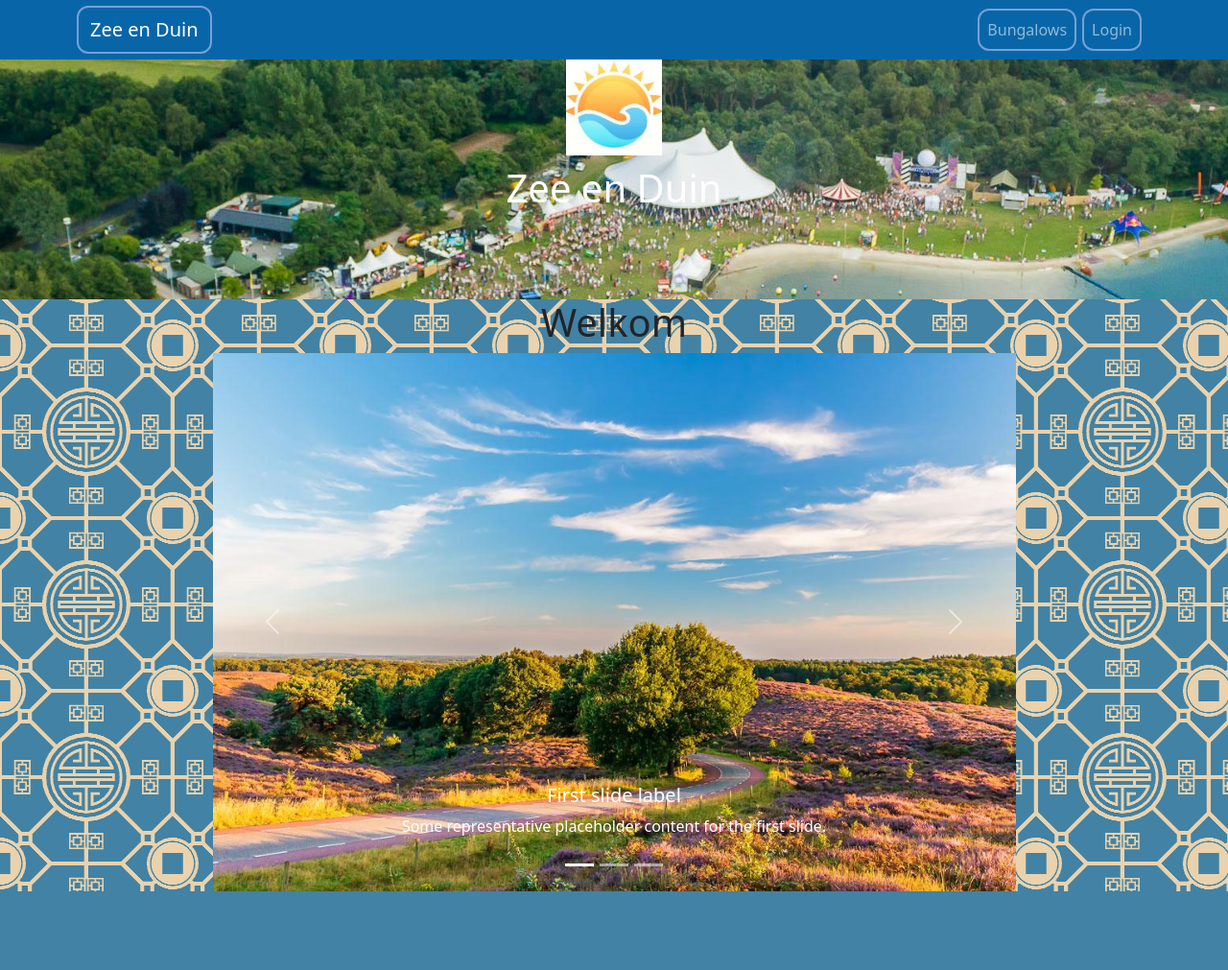
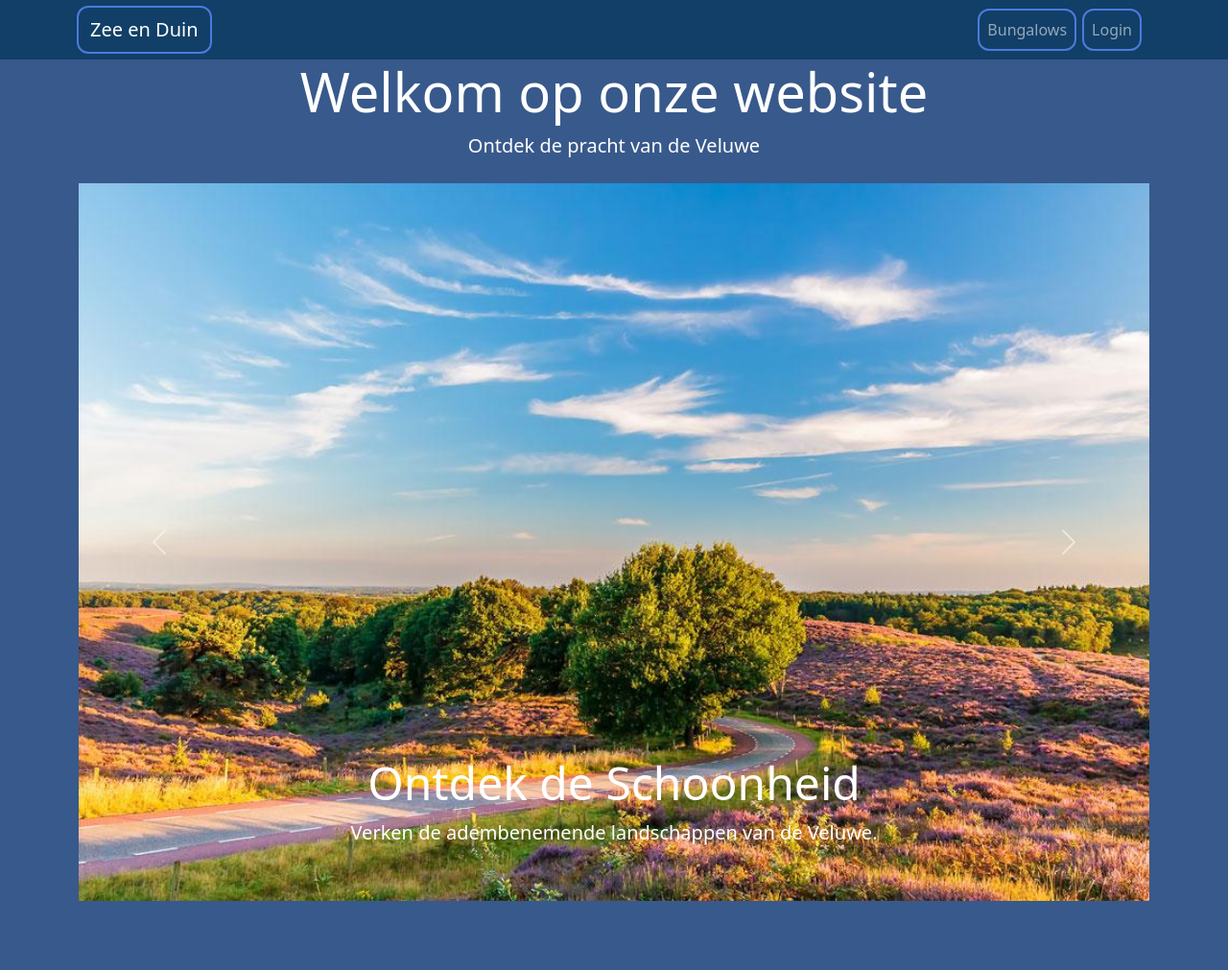
Before and after one commit to Reinder15/project_webtech, a Flask app: page / in a window 1280 px wide. Shown: the whole page at 96% size. Before the commit the page ends 929 px from the top, so only its background shows below. Run offline with Flask 3, Linux system fonts and the light colour scheme.

Commit message:
Achtergronden enz

```diff
--- a/website/static/stylesheet.css
+++ b/website/static/stylesheet.css
@@ -1,5 +1,5 @@
 .nav-link {
-    outline: 2px solid rgb(118, 160, 215);
+    outline: 2px solid rgb(76, 122, 221);
     border-radius: 10px;
     padding: 8px 12px;
 }
@@ -20,3 +20,7 @@
     color: #ffffff;  /* Tekstkleur aanpassen naar jouw wens */
     margin-top: 10px;  /* Ruimte boven de tekst */
 }
+
+.blockquote-footer {
+    color: white;
+}
--- a/website/templates/base.html
+++ b/website/templates/base.html
@@ -16,10 +16,15 @@
     crossorigin="anonymous"
   />
   <link rel="stylesheet" href="{{ url_for('static', filename='stylesheet.css') }}">
+  <style>
+    body {
+            background-color: #38598b; /* Dark background color */
+            color: #fff; /* Light text color, adjust as needed */
+        }
+  </style>
   </head>
-  <body style="background-image: url('{{ url_for('static', filename='images/pattern.png') }}')">
-
-<nav class="navbar navbar-expand-lg navbar-dark" style="background-color: #0866a8;">
+  <body>
+<nav class="navbar navbar-expand-lg navbar-dark" style="background-color: #113f67;">
     <div class="container">
         <a class="navbar-brand nav-link" href="/">Zee en Duin</a>
         <button class="navbar-toggler" type="button" data-bs-toggle="collapse" data-bs-target="#navbarNav" aria-controls="navbarNav" aria-expanded="false" aria-label="Toggle navigation">
@@ -53,17 +58,6 @@
         </div>
     </div>
 </nav>
-
-{% if request.endpoint in ['views.home'] %}
-<div class="jumbotron jumbotron-fluid text-center" style="background-image: url('{{ url_for('static', filename='images/' + 'jumbotron.jpg') }}');">
-  <div class="container">
-      <img src="{{ url_for('static', filename='images/' + 'logo.jpg') }}" alt="Logo" class="logo">
-      <h1 class="banner-text">Zee en Duin</h1>
-  </div>
-</div>
-    {% endif %}
-
-
     {% with messages = get_flashed_messages(with_categories=true) %}
     {% if messages %}
       {% for category, message in messages %}
--- a/website/templates/bungalows.html
+++ b/website/templates/bungalows.html
@@ -7,7 +7,7 @@
   </head>
   <body>
     <figure class="text-center">
-      <blockquote class="blockquote">
+      <blockquote class="blockquote text-white">
         <h1>Beschikbare bungalows</h1>
       </blockquote>
       <figcaption class="blockquote-footer">
--- a/website/templates/home.html
+++ b/website/templates/home.html
@@ -3,52 +3,52 @@
 {% block title %}Home2{% endblock %}
 
 {% block content %}
+  <div class="container">
+      <h1 class="display-4 text-center text-white">Welkom op onze website</h1>
+      <p class="lead text-center text-white">Ontdek de pracht van de Veluwe</p>
+    </div>
+  </div>
 
-<html lang="en">
-  <head>
-    <meta charset="UTF-8" />
-    <meta name="viewport" content="width=device-width, initial-scale=1.0" />
-    <title>Home2</title>
-  </head>
-<body>
-<h1 class="text-center">Welkom</h1>
-        <div id="carouselExampleCaptions" class="carousel slide w-75 h-75 mx-auto">
-            <div class="carousel-indicators">
-              <button type="button" data-bs-target="#carouselExampleCaptions" data-bs-slide-to="0" class="active" aria-current="true" aria-label="Slide 1"></button>
-              <button type="button" data-bs-target="#carouselExampleCaptions" data-bs-slide-to="1" aria-label="Slide 2"></button>
-              <button type="button" data-bs-target="#carouselExampleCaptions" data-bs-slide-to="2" aria-label="Slide 3"></button>
-            </div>
+  <div class="container">
+    <div class="row mt-4">
+      <div class="col-12">
+        <div id="carouselExampleCaptions" class="carousel slide" data-bs-ride="carousel">
           <div class="carousel-inner">
             <div class="carousel-item active">
-                <img src="{{ url_for('static', filename='images/'+ 'veluwe1.jpg') }}"class="d-block w-100" alt="...">
+              <img src="{{ url_for('static', filename='images/veluwe1.jpg') }}" class="d-block w-100" alt="...">
               <div class="carousel-caption d-none d-md-block">
-                  <h5>First slide label</h5>
-                  <p>Some representative placeholder content for the first slide.</p>
+                <h5 class="display-5">Ontdek de Schoonheid</h5>
+                <p class="lead">Verken de adembenemende landschappen van de Veluwe.</p>
               </div>
             </div>
         <div class="carousel-item">
-                <img src="{{ url_for('static', filename='images/'+ 'veluwe2.jpg') }}" class="d-block w-100" alt="...">
+          <img src="{{ url_for('static', filename='images/veluwe2.jpg') }}" class="d-block w-100" alt="...">
           <div class="carousel-caption d-none d-md-block">
-                  <h5>Second slide label</h5>
-                  <p>Some representative placeholder content for the second slide.</p>
+            <h5 class="display-5">Paradijs van de Natuur</h5>
+            <p class="lead">Dompel jezelf onder in de natuurlijke wonderen van de Veluwe.</p>
           </div>
         </div>
         <div class="carousel-item">
-                <img src="{{ url_for('static', filename='images/'+ 'veluwe3.jpg') }}" class="d-block w-100" alt="...">
+          <img src="{{ url_for('static', filename='images/veluwe3.jpg') }}" class="d-block w-100" alt="...">
           <div class="carousel-caption d-none d-md-block">
-                  <h5>Third slide label</h5>
-                  <p>Some representative placeholder content for the third slide.</p>
+            <h5 class="display-5">Ervaar Rust</h5>
+            <p class="lead">Ontsnap aan de drukte en vind vrede in de Veluwe.</p>
           </div>
         </div>
       </div>
       <button class="carousel-control-prev" type="button" data-bs-target="#carouselExampleCaptions" data-bs-slide="prev">
         <span class="carousel-control-prev-icon" aria-hidden="true"></span>
-              <span class="visually-hidden">Previous</span>
+        <span class="visually-hidden">Vorige</span>
       </button>
       <button class="carousel-control-next" type="button" data-bs-target="#carouselExampleCaptions" data-bs-slide="next">
         <span class="carousel-control-next-icon" aria-hidden="true"></span>
-              <span class="visually-hidden">Next</span>
+        <span class="visually-hidden">Volgende</span>
       </button>
     </div>
-</body>
+  </div>
+</div>
+<br>
+<br>
+<br>
+
 {% endblock %}
--- a/website/templates/login.html
+++ b/website/templates/login.html
@@ -7,6 +7,8 @@
     <meta name="viewport" content="width=device-width, initial-scale=1.0" />
   </head>
   <body>
+    <script src="https://cdn.jsdelivr.net/npm/bubbly-bg@1.0.0/dist/bubbly-bg.js"></script>
+    <script>bubbly();</script>
     <div class="container mt-5">
       <div class="row justify-content-center">
         <div class="col-md-6">
--- a/website/templates/reservations.html
+++ b/website/templates/reservations.html
@@ -29,6 +29,7 @@
     </figure>
     <div class="row row-cols-1 row-cols-md-2 g-4">
         {% for reservation in reservations %}
+        <div class="col">
             <div class="card">
               <img src="{{ url_for('static', filename='images/'+ reservation.bungalow.fotopath+'.jpg') }}" class="object-fit-fill border rounded" style="object-fit: cover;">
 
@@ -123,6 +124,7 @@
               </div>
               </div>
             </div>
+          </div>
         {% endfor %}
       {% endif %}
   </body>
--- a/website/templates/sign_up.html
+++ b/website/templates/sign_up.html
@@ -7,6 +7,8 @@ content %}
     <meta name="viewport" content="width=device-width, initial-scale=1.0" />
   </head>
   <body>
+    <script src="https://cdn.jsdelivr.net/npm/bubbly-bg@1.0.0/dist/bubbly-bg.js"></script>
+    <script>bubbly();</script>
     <div class="container mt-5">
       <div class="row justify-content-center">
         <div class="col-md-6">
```
Lines whose indentation alone changed are shown as unchanged.
